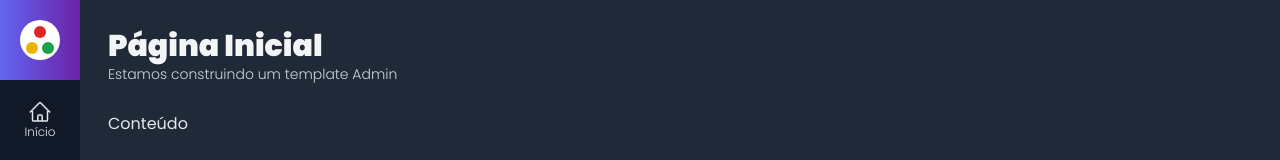
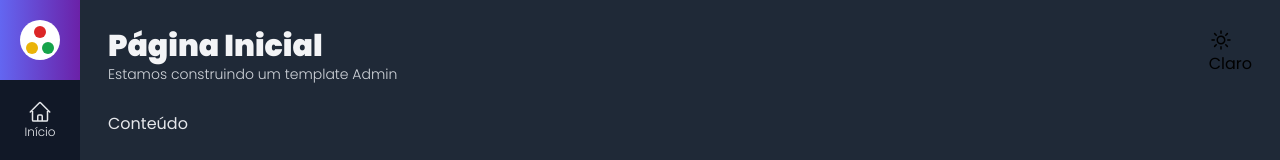
Before and after one commit to Wellington-Henrique/admin-template-nextjs-typescript, a Next.js app: page / in a window 1280 px wide. Shown: the top 160 px of the page. Built offline with nearby package versions, Linux system fonts and the light colour scheme.

Commit message:
177. Botão Alternar Tema #1

```diff
--- a/src/components/icons/index.tsx
+++ b/src/components/icons/index.tsx
@@ -25,3 +25,15 @@
         <path strokeLinecap="round" strokeLinejoin="round" d="M15.75 9V5.25A2.25 2.25 0 0013.5 3h-6a2.25 2.25 0 00-2.25 2.25v13.5A2.25 2.25 0 007.5 21h6a2.25 2.25 0 002.25-2.25V15m3 0l3-3m0 0l-3-3m3 3H9" />
     </svg>
 )
+
+export const IconeSol = (
+    <svg xmlns="http://www.w3.org/2000/svg" fill="none" viewBox="0 0 24 24" stroke-width="1.5" stroke="currentColor" class="w-6 h-6">
+        <path stroke-linecap="round" stroke-linejoin="round" d="M12 3v2.25m6.364.386l-1.591 1.591M21 12h-2.25m-.386 6.364l-1.591-1.591M12 18.75V21m-4.773-4.227l-1.591 1.591M5.25 12H3m4.227-4.773L5.636 5.636M15.75 12a3.75 3.75 0 11-7.5 0 3.75 3.75 0 017.5 0z" />
+    </svg>
+)
+
+export const IconeLua = (
+    <svg xmlns="http://www.w3.org/2000/svg" fill="none" viewBox="0 0 24 24" stroke-width="1.5" stroke="currentColor" class="w-6 h-6">
+        <path stroke-linecap="round" stroke-linejoin="round" d="M21.752 15.002A9.718 9.718 0 0118 15.75c-5.385 0-9.75-4.365-9.75-9.75 0-1.33.266-2.597.748-3.752A9.753 9.753 0 003 11.25C3 16.635 7.365 21 12.75 21a9.753 9.753 0 009.002-5.998z" />
+    </svg>
+)
--- /dev/null
+++ b/src/components/template/BotaoAlternarTema.tsx
@@ -0,0 +1,28 @@
+import React from 'react'
+import { IconeSol } from '../icons'
+
+interface BotaoAlternarTemaProps {
+    tema?: string
+    alternarTema?: () => void
+}
+export function BotaoAlternarTema(props: BotaoAlternarTemaProps) {
+  return (
+    props.tema === 'dark' ?
+    <div onClick={props.alternarTema} className={`
+
+    `}>
+        <div className={`
+
+        `}>
+            {IconeSol}
+        </div>
+        <div className={`
+
+        `}>
+            Claro
+        </div>
+    </div>
+    : <>
+    </>
+  )
+}
--- a/src/components/template/Cabecalho.tsx
+++ b/src/components/template/Cabecalho.tsx
@@ -1,6 +1,8 @@
 import React from 'react'
 
 import Titulo from './Titulo'
+import { BotaoAlternarTema } from './BotaoAlternarTema'
+import useAppData from '@/data/hook/useAppData'
 
 interface CabecalhoProps {
     titulo: string,
@@ -8,9 +10,14 @@
 }
 
 export default function Cabecalho(props: CabecalhoProps) {
+  const { tema, alternarTema } = useAppData();
+
   return (
-    <div>
+    <div className='flex'>
         <Titulo {...props}/>
+        <div className='flex flex-grow justify-end'>
+          <BotaoAlternarTema tema={tema} alternarTema={alternarTema}/>
+        </div>
     </div>
   )
 }
--- a/src/components/template/Layout.tsx
+++ b/src/components/template/Layout.tsx
@@ -12,7 +12,7 @@
 }
 
 export default function Layout(props: LayoutProps) {
-  const { tema, alternarTema } = useAppData();
+  const { tema } = useAppData();
 
   return (
     <div className={`${tema} flex h-screen w-screen `}>
```
